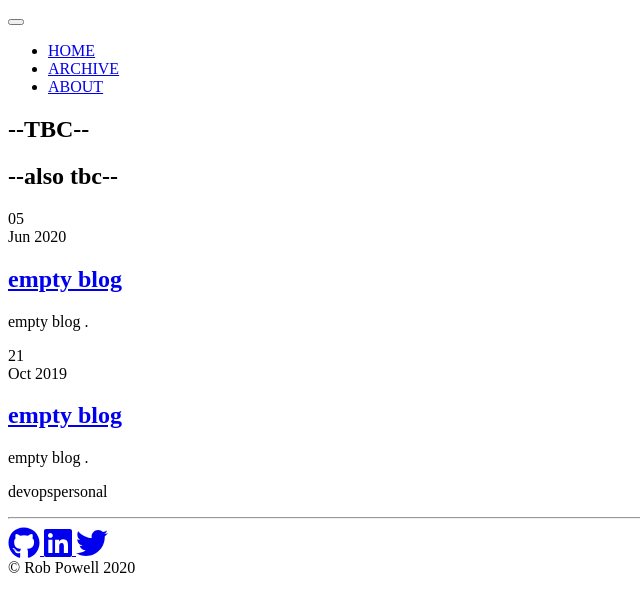
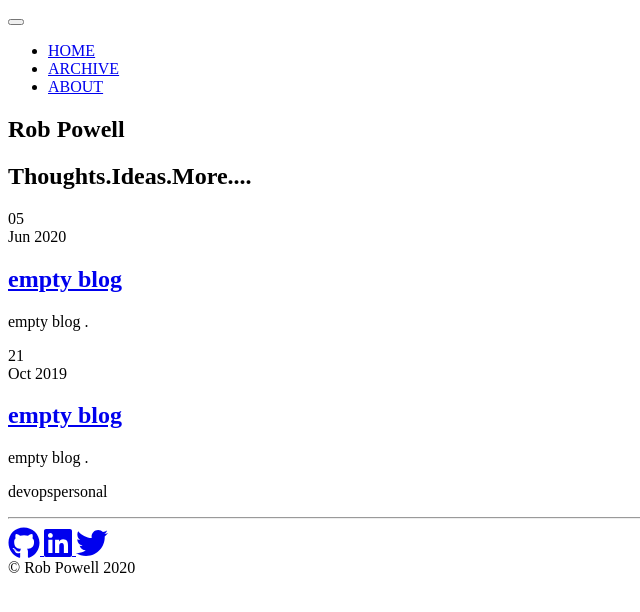
Before and after one commit to robertdpowell/tweetsinwelsh, a Jekyll site: the page built from index.html, in a window 1280 px wide. Shown: the top 612 px of the page, without its empty margins (0-640 px from the left). Built offline with Jekyll 4.4.1, drawn with Linux system fonts in a browser that asks for light colours; nearby versions of some CDN libraries.

Commit message:
site name

```diff
--- a/_data/settings.yml
+++ b/_data/settings.yml
@@ -1,8 +1,8 @@
 #-------------------------------
 # General Site Settings
 
-title: --TBC--
-subtitle: --also tbc--
+title: Rob Powell
+subtitle: Thoughts.Ideas.More....
 email: robertdpowell@gmail.com
 author: Rob Powell
 
```
Also changed, not shown: 10 other files.
